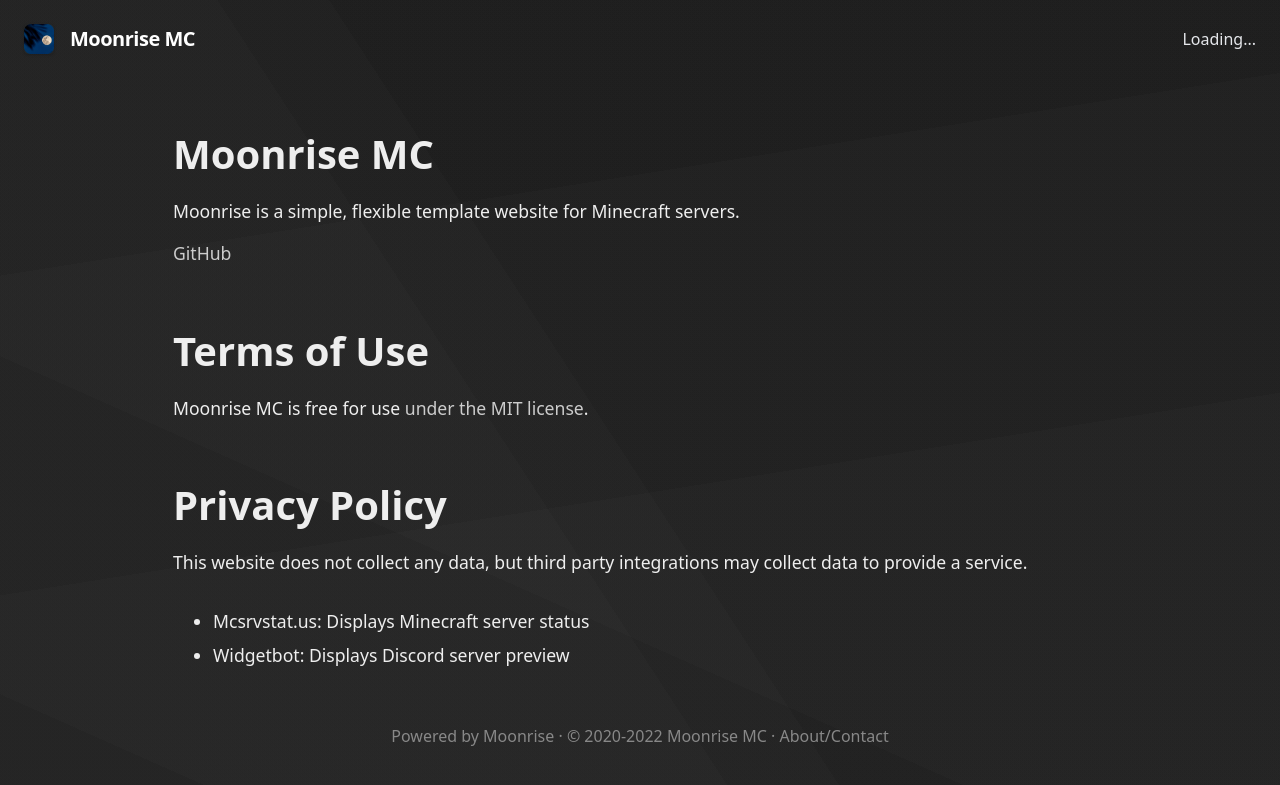
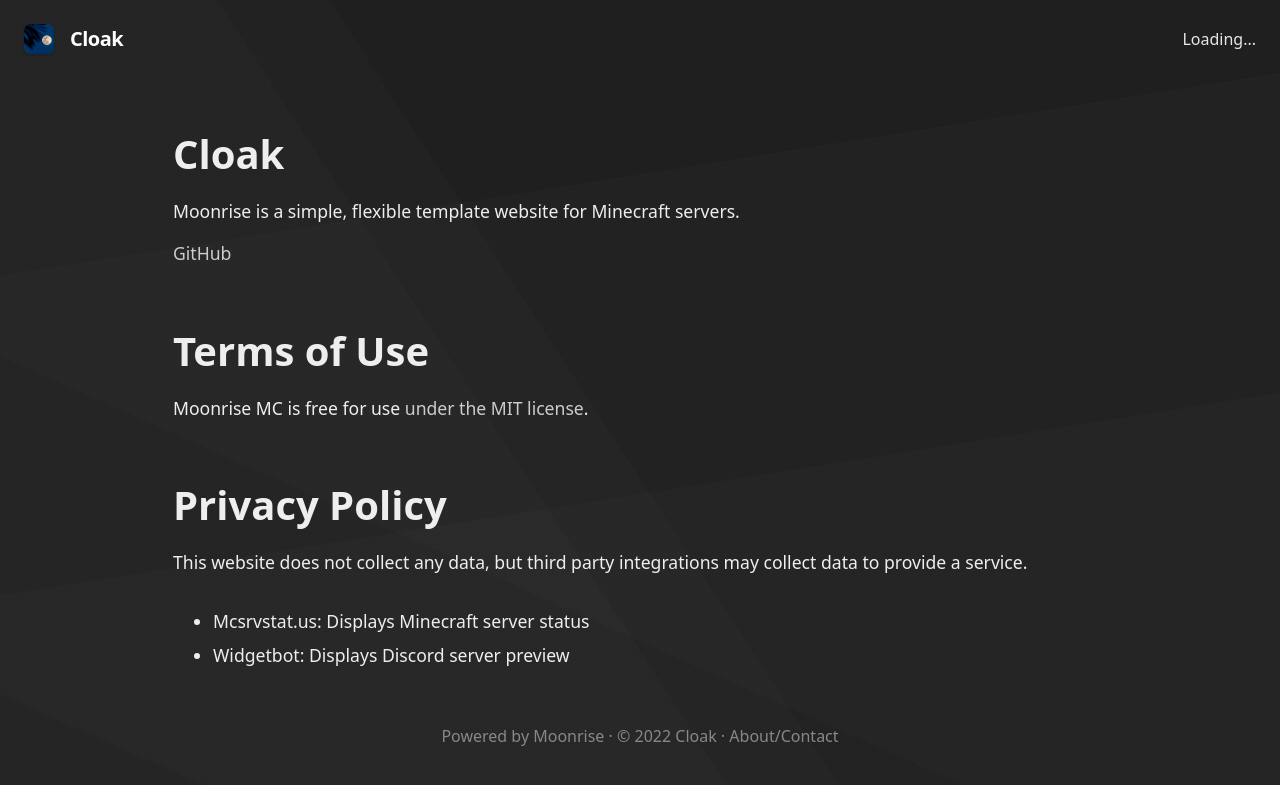
Before and after one commit to Xzla/CloakWeb, a Jekyll site: the page built from docs/about.md, in a window 1280 px wide. Shown: the top 785 px of the page. Built offline with Jekyll 4.4.1, drawn with Linux system fonts in a browser that asks for light colours; our own code applies the rules of GitHub Pages for plain Markdown files.

Commit message:
Update _config.yml

```diff
--- a/docs/_config.yml
+++ b/docs/_config.yml
@@ -1,26 +1,26 @@
 # Set this website's info
 # Change "coffeebank" to your GitHub username
 # Change "moonrise" to your repository name
-url: "https://coffeebank.github.io"
-baseurl: "/moonrise"
+url: "https://xzla.github.io"
+baseurl: "/cloakweb"
 siteIcon: /media/android-chrome-192x192.png
-siteYear: 2020
+siteYear: 2022
 siteFooterlink: /about
 showinSearchEngines: true
 # googleAnalyticsID: (uncomment to use)
 
 
 # Set basic server info
-serverName: Moonrise MC
+serverName: Cloak
 serverDescription: A Minecraft server where we have lots of fun!
-serverIP: 31.41.59.26:5358
+serverIP: cloak.minehut.gg
 useBedrockForOnlineStatus: false
 
 
 # Discord information
-discordInvite: https://discord.gg/minecraft
-discordServerID: 299881420891881473
-discordChannelID: 450428756855750666
+discordInvite: https://discord.gg/QVenAQuPbG
+discordServerID: 1033547141353853130
+discordChannelID: 1033547365589733436
 
 
 # # Navbar Links at the top of the page (uncomment "siteNav" to use)
```
